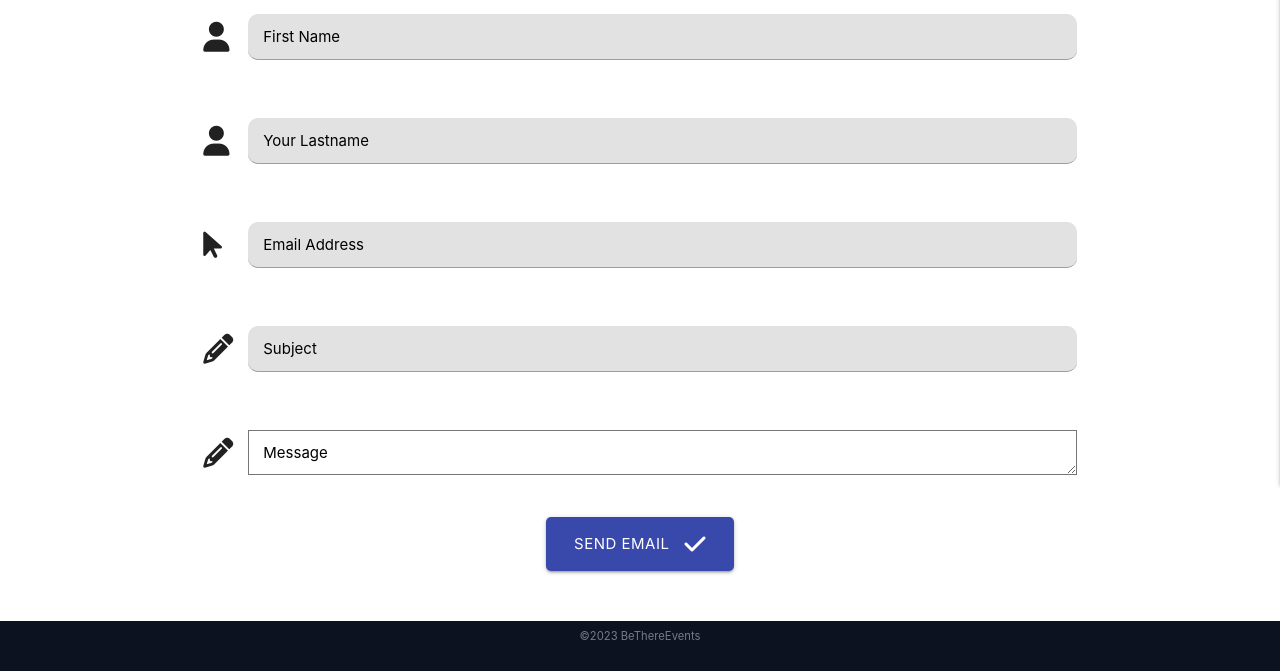
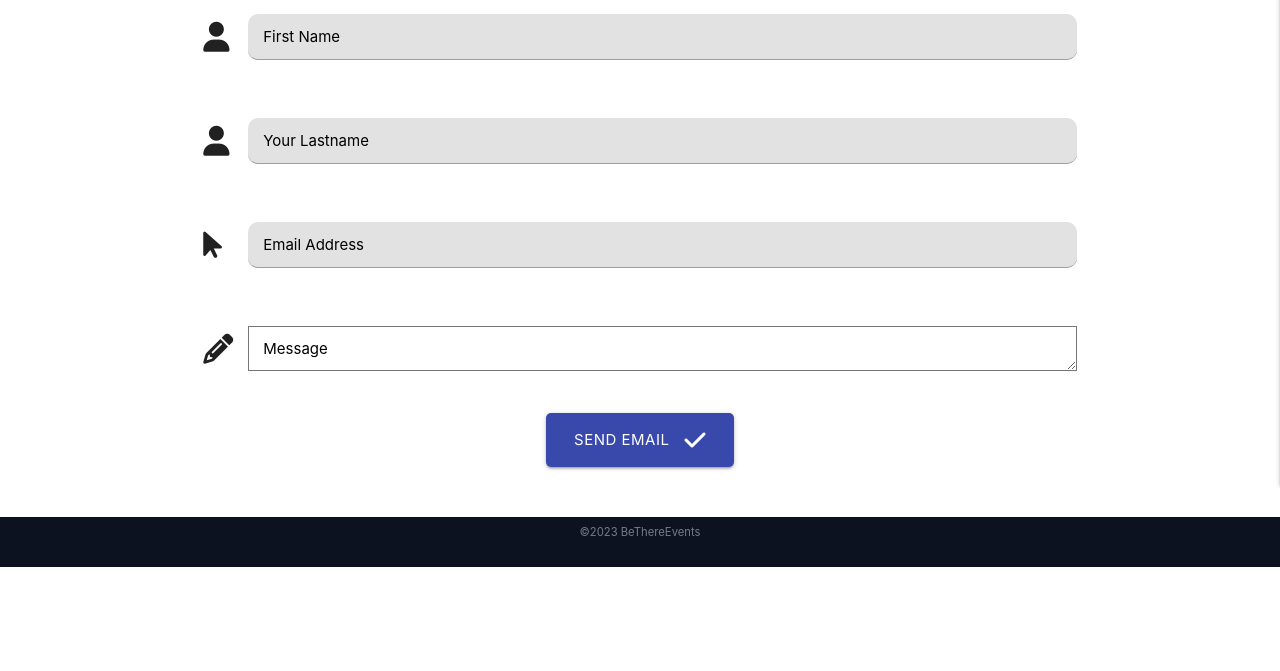
Before and after one commit to wendybovill/be-there-events, a Flask app: page /contact_page in a window 1280 px wide. Shown: the part 375-1046 px from the top of the page. After the commit the page ends 942 px from the top, so only its background shows below. Run offline with Flask 3, Linux system fonts and the light colour scheme; some libraries are stand-ins or nearby versions.

Commit message:
adding thank you for email

```diff
--- a/app.py
+++ b/app.py
@@ -60,12 +60,10 @@ def send_email(email):
 
 
 def sign_up_thankyou(sign_up_email):
-    msg = Message("Contact form on Event Lister Website",
+    msg = Message("New Sign Up on Event Lister Website",
                   sender="event_lister@wideworldwebhosting.co.uk",
                   recipients=[sign_up_email['email']],
                   bcc=["wendybovill@gmail.com"])
-
-    msg.subject = "You have registered on the Event Lister Website"
 
     msg.body = """
     Hi {},
@@ -78,7 +76,7 @@ def sign_up_thankyou(sign_up_email):
 
     The Event Lister Team.
 
-    """.format(sign_up_email['name'], sign_up_email['email'], sign_up_email['subject'])
+    """.format(sign_up_email['name'], sign_up_email['email'])
 
     mail.send(msg)
 
@@ -351,7 +349,6 @@ def contact_page():
 
         email["name"] = request.form["fname"] + " " + request.form["lname"]
         email["email"] = request.form["email"].replace(" ", "").lower()
-        email["subject"] = request.form["subject"]
         email["message"] = request.form["message"]
 
         send_email(email)
--- a/templates/contact.html
+++ b/templates/contact.html
@@ -37,14 +37,6 @@
                     <label for="email">Email Address</label>
                     </div>
                 </div>
-                 <!-- User Subject -->
-                 <div class="row white">
-                    <div class="input-field col s12">
-                    <i class="prefix fa fa-pencil" aria-hidden="true"></i>
-                    <input id="subject" name="subject" type="text" class="validate" minlength="3" maxlength="200" value="" pattern="^[a-zA-z0-9-zA-z0-]{3,100}$" required>
-                    <label for="subject">Subject</label>
-                    </div>
-                </div>
                  <!-- User Message -->
                  <div class="row white">
                     <div class="input-field col s12">
```
